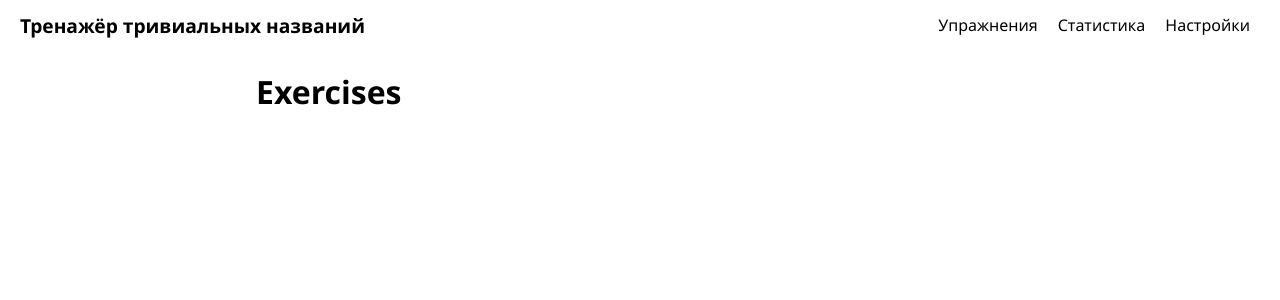
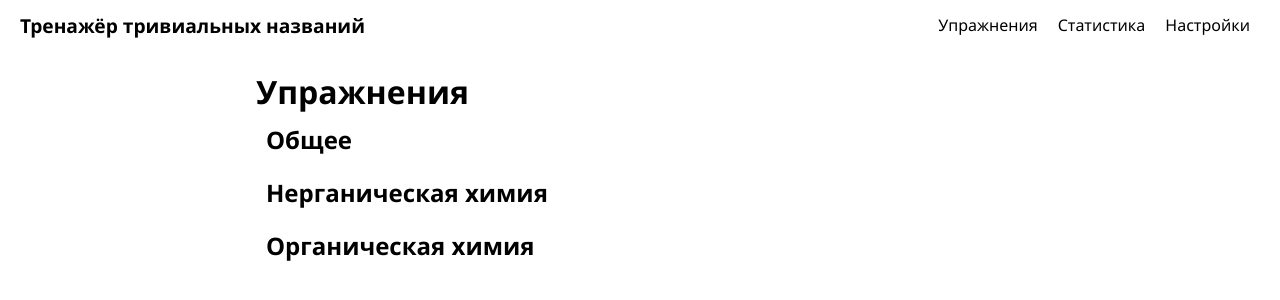
Before and after one commit to shelepuginivan/trivial-chemistry-trainer, a React (Vite) app: page /exercises in a window 1280 px wide. Shown: the top 300 px of the page. Built offline with nearby package versions, Linux system fonts and the light colour scheme.

Commit message:
Added exercise blocks in exercises page

```diff
--- a/src/pages/Exercises.tsx
+++ b/src/pages/Exercises.tsx
@@ -1,9 +1,14 @@
 import { FC } from 'react'
+import ExerciseBlock from '../components/ExerciseBlock/ExerciseBlock'
 
 const Exercises: FC = () => {
 	return (
 		<main>
-			<h1>Exercises</h1>
+			<h1>Упражнения</h1>
+
+			<ExerciseBlock blockName='Общее'></ExerciseBlock>
+			<ExerciseBlock blockName='Нерганическая химия'></ExerciseBlock>
+			<ExerciseBlock blockName='Органическая химия'></ExerciseBlock>
 		</main>
 	)
 }
```
